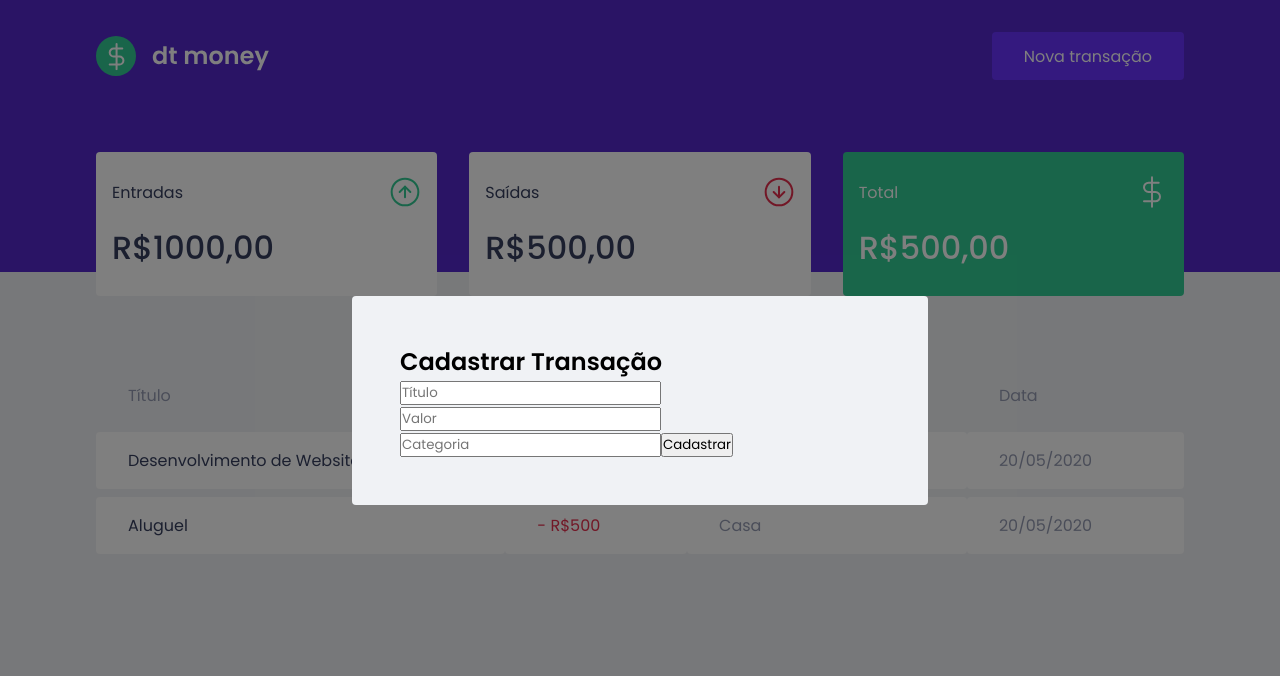
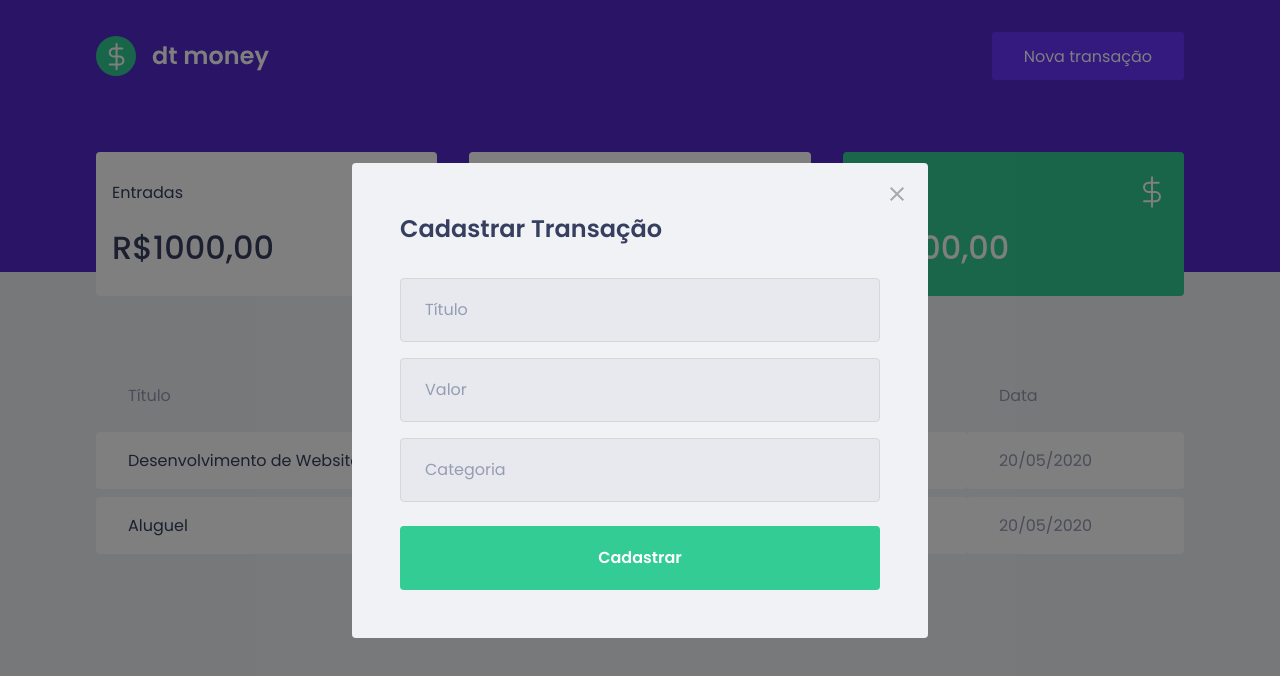
Before and after one commit to tarikwataya/dtmoney, a React (Create React App) app: page / in a window 1280 px wide. Both pictures are taken after a click on the button "Nova transação". Shown: the top 676 px of the page. Built offline with nearby package versions, Linux system fonts and the light colour scheme; no server answers; what miragejs would draw is missing.

Commit message:
✔ Aula 13 - Estilizando Modal

```diff
--- a/src/components/NewTransactionModal/index.tsx
+++ b/src/components/NewTransactionModal/index.tsx
@@ -1,5 +1,5 @@
 import Modal from 'react-modal';
-
+import closeImg from '../../assets/close.svg'
 import { Container } from './styles'
 
 interface NewTransactionModalProps {
@@ -16,6 +16,10 @@
             className="react-modal-content"
         >
 
+        <button type="button" onClick={onRequestClose} className="react-modal-close">
+            <img src={closeImg} alt="Fechar Modal"/>
+        </button>
+
         <Container>
             <h2>Cadastrar Transação</h2>
 
--- a/src/components/NewTransactionModal/styles.ts
+++ b/src/components/NewTransactionModal/styles.ts
@@ -1,5 +1,51 @@
 import styled from 'styled-components';
 
 export const Container = styled.form`
+    h2 {
+        color: var(--text-title);
+        font-size: 1.5rem;
+        margin-bottom: 2rem;
+    }
+
+    input {
+        width: 100%;
+        padding: 0 1.5rem;
+        height: 4rem;
+        border-radius: 0.25rem;
+
+        border: 1px solid #D7D7D7;
+        background: #E7E9EE;
+
+        font-weight: 400;
+        font-size: 1rem;
+
+        &::placeholder {
+            color: var(--text-body);
+        }
+
+        & + input {
+            margin-top: 1rem;
+        }
+    }
+
+    button[type="submit"] {
+        width: 100%;
+        padding: 0 1.5rem;
+        height: 4rem;
+        background: var(--green);
+        color: #FFF;
+        border-radius: 0.25rem;
+        border: 0;
+        font-size: 1rem;
+        margin-top: 1.5rem;
+        font-weight: 600;
+
+        transition: filter 0.2s;
+
+        &:hover {
+            filter: brightness(0.9);
+        }
+    }
+
 
 `;
--- a/src/styles/global.ts
+++ b/src/styles/global.ts
@@ -76,4 +76,18 @@
         position: relative;
         border-radius: 0.25rem;
     }
+
+    .react-modal-close {
+        position: absolute;
+        right: 1.5rem;
+        top: 1.5rem;
+        border: 0;
+        background: transparent;
+
+        transition: filter 0.2s;
+
+        &:hover {
+            filter: brightness(0.8);
+        }
+    }
 `
```
